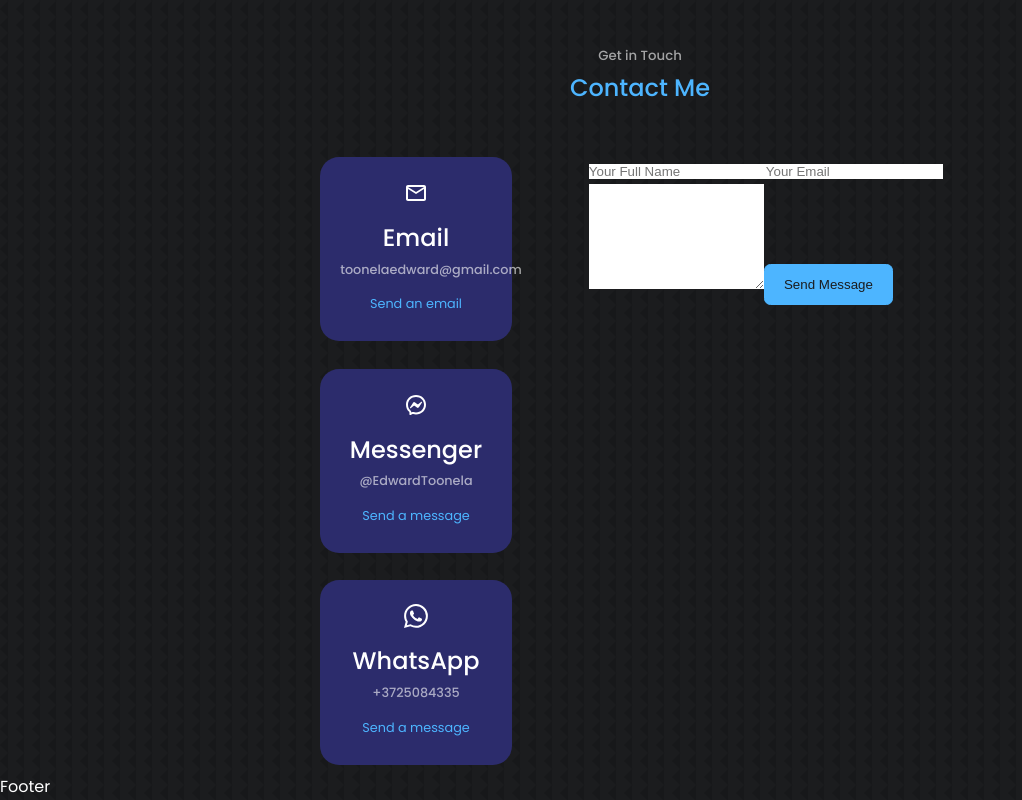
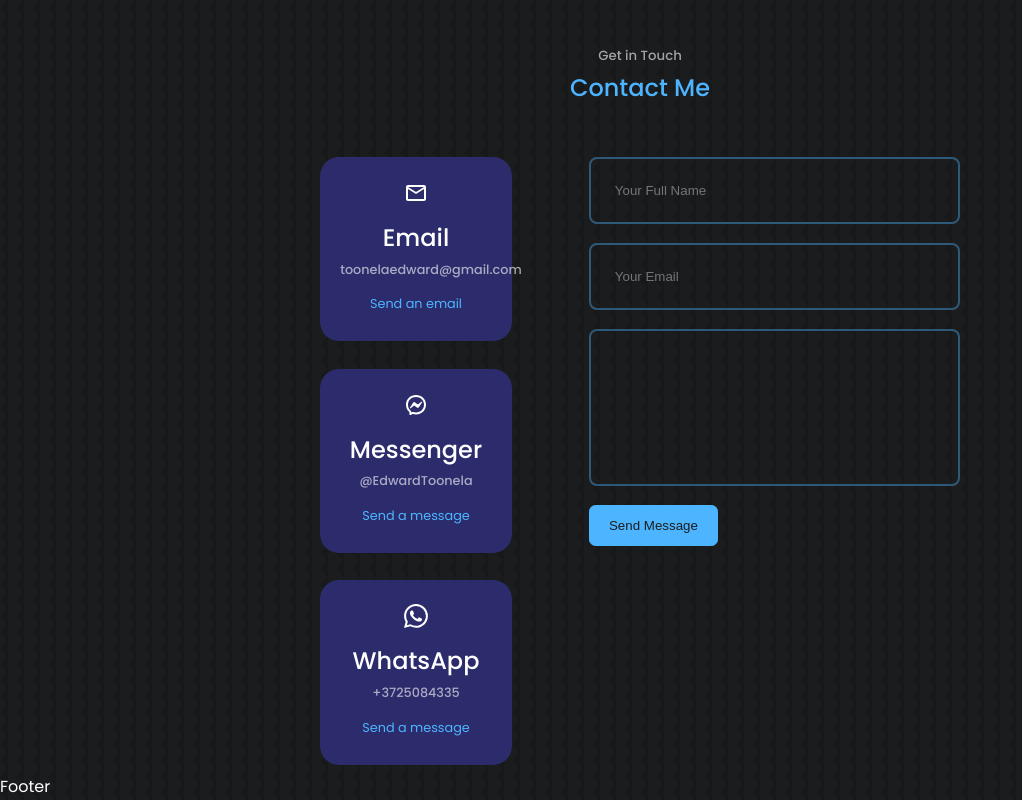
Before and after one commit to Edwardtoonela/react-portfolio-website, a React (Create React App) app: page / in a window 1280 px wide. Shown: the part 4047-4847 px from the top of the page, without its empty margins (0-1022 px from the left). Built offline with nearby package versions, Linux system fonts and the light colour scheme.

Commit message:
completed form styling

```diff
--- a/src/components/contact/contact.css
+++ b/src/components/contact/contact.css
@@ -40,3 +40,22 @@
   color: var(--color-light);
   font-size: 0.8rem;
 }
+
+/* ------- FORM  ----- */
+
+form {
+  display: flex;
+  flex-direction: column;
+  gap: 1.2rem;
+}
+
+input,
+textarea {
+  width: 100%;
+  padding: 1.5rem;
+  border-radius: 0.5rem;
+  background: transparent;
+  border: 2px solid var(--color-primary-variant);
+  resize: none;
+  color: var(--color-white);
+}
```
